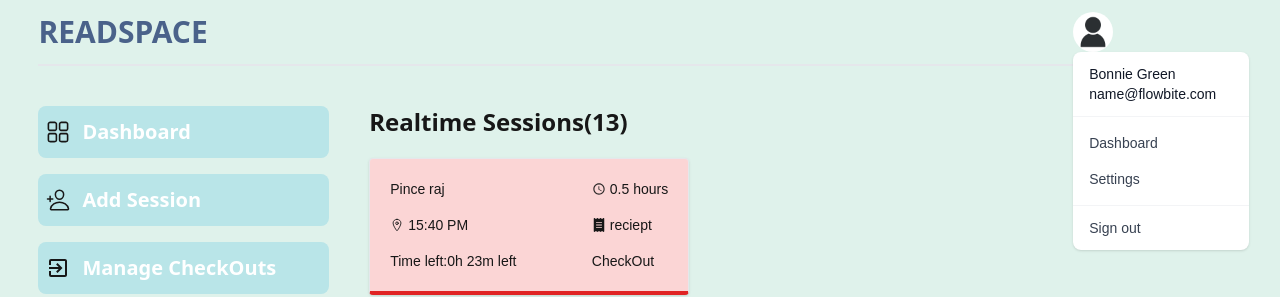
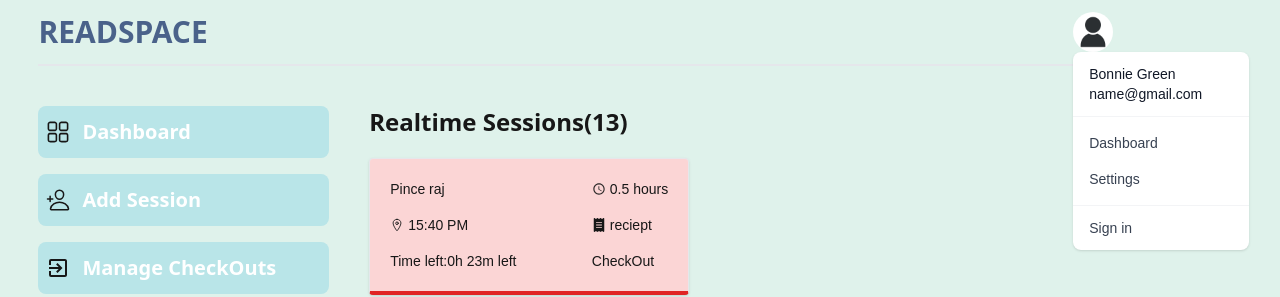
Before and after one commit to Sudhanshu-code-cyber/library-session-management-1, a Next.js app: page / in a window 1280 px wide. Both pictures are taken after a click on the picture 1093 px from the left and 32 px from the top of the page. Shown: the top 297 px of the page. Built offline with nearby package versions, Linux system fonts and the light colour scheme.

Commit message:
modified:   app/(front)/components/Avtar.jsx

```diff
--- a/app/(front)/components/Avtar.jsx
+++ b/app/(front)/components/Avtar.jsx
@@ -27,7 +27,7 @@ const Avatar = () => {
         >
           <div className="px-4 py-3 text-sm text-gray-900 dark:text-white">
             <div>Bonnie Green</div>
-            <div className="font-medium truncate">name@flowbite.com</div>
+            <div className="font-medium truncate">name@gmail.com</div>
           </div>
           <ul className="py-2 text-sm text-gray-700 dark:text-gray-200" aria-labelledby="AvtarButton">
             <li>
@@ -39,7 +39,7 @@ const Avatar = () => {
 
           </ul>
           <div className="py-1">
-            <Link href="/signup" className="block px-4 py-2 text-sm text-gray-700 hover:bg-gray-100 dark:hover:bg-gray-600 dark:text-gray-200 dark:hover:text-white">Sign out</Link>
+            <Link href="/signup" className="block px-4 py-2 text-sm text-gray-700 hover:bg-gray-100 dark:hover:bg-gray-600 dark:text-gray-200 dark:hover:text-white">Sign in</Link>
           </div>
         </div>
       )}
```
